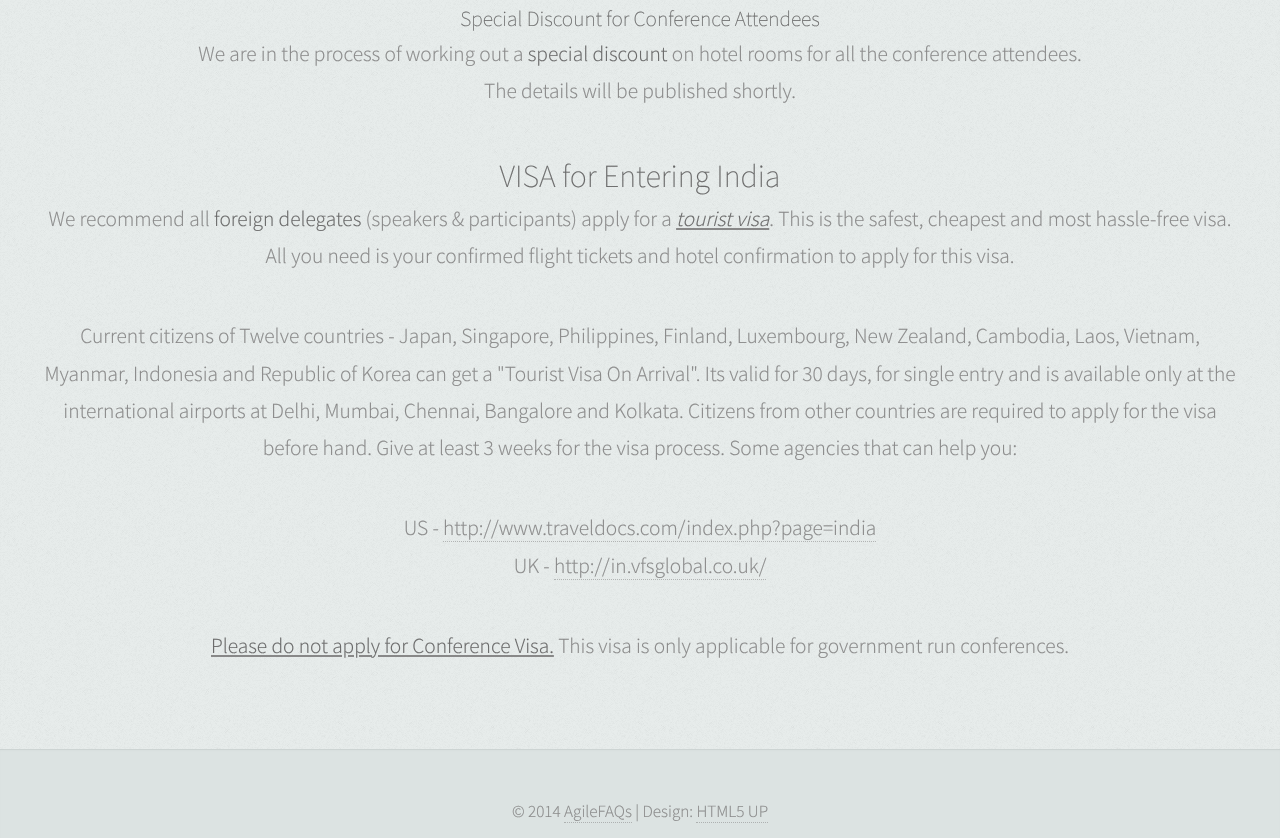
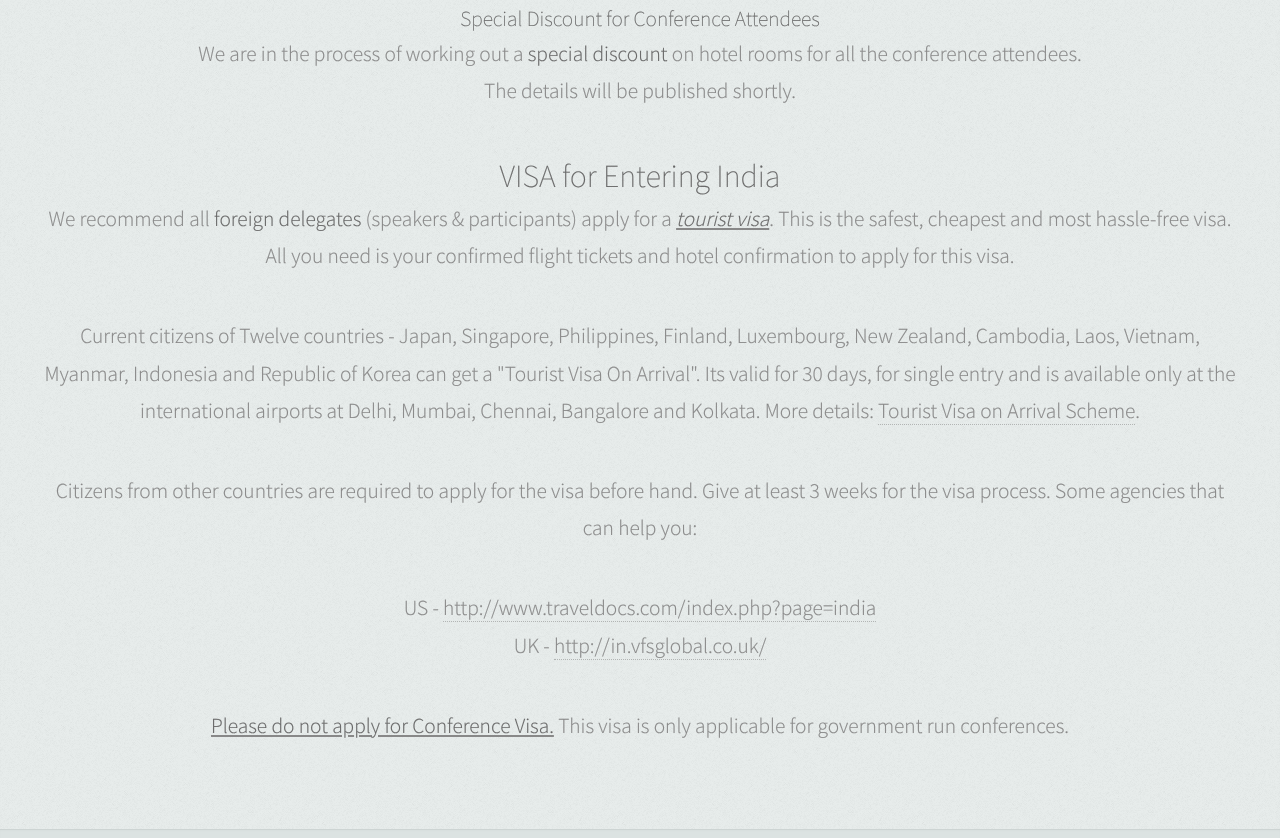
Before and after one commit to nashjain/agile-pune-2014, a plain HTML site: page index.html in a window 1280 px wide. Shown: the part 11162-12000 px from the top of the page. Drawn offline with Linux system fonts and the light colour scheme.

Commit message:
visa on arrival for 12 countries

```diff
--- a/index.html
+++ b/index.html
@@ -623,7 +623,8 @@
             <h3>VISA for Entering India</h3>
             <a name="visa"></a>
             <p>We recommend all <b>foreign delegates </b>(speakers &amp; participants) apply for a <span style="text-decoration: underline;"><b><i>tourist visa</i></b></span>. This is the safest, cheapest and most hassle-free visa. All you need is your confirmed flight tickets and hotel confirmation to apply for this visa.</p>
-            <p>Current citizens of Twelve countries - Japan, Singapore, Philippines, Finland, Luxembourg, New Zealand, Cambodia, Laos, Vietnam, Myanmar, Indonesia and Republic of Korea can get a "Tourist Visa On Arrival". Its valid for 30 days, for single entry and is available only at the international airports at Delhi, Mumbai, Chennai, Bangalore and Kolkata. Citizens from other countries are required to apply for the visa before hand. Give at least 3 weeks for the visa process. Some agencies that can help you:</p>
+            <p>Current citizens of Twelve countries - Japan, Singapore, Philippines, Finland, Luxembourg, New Zealand, Cambodia, Laos, Vietnam, Myanmar, Indonesia and Republic of Korea can get a "Tourist Visa On Arrival". Its valid for 30 days, for single entry and is available only at the international airports at Delhi, Mumbai, Chennai, Bangalore and Kolkata. More details: <a href="http://www.bengaluruairport.com/transport/heliServices.jspx" target="_blank">Tourist Visa on Arrival Scheme</a>.</p>
+            <p>Citizens from other countries are required to apply for the visa before hand. Give at least 3 weeks for the visa process. Some agencies that can help you:</p>
 
             <ul>
                 <li>US - <a href="http://www.traveldocs.com/index.php?page=india">http://www.traveldocs.com/index.php?page=india</a></li>
```
